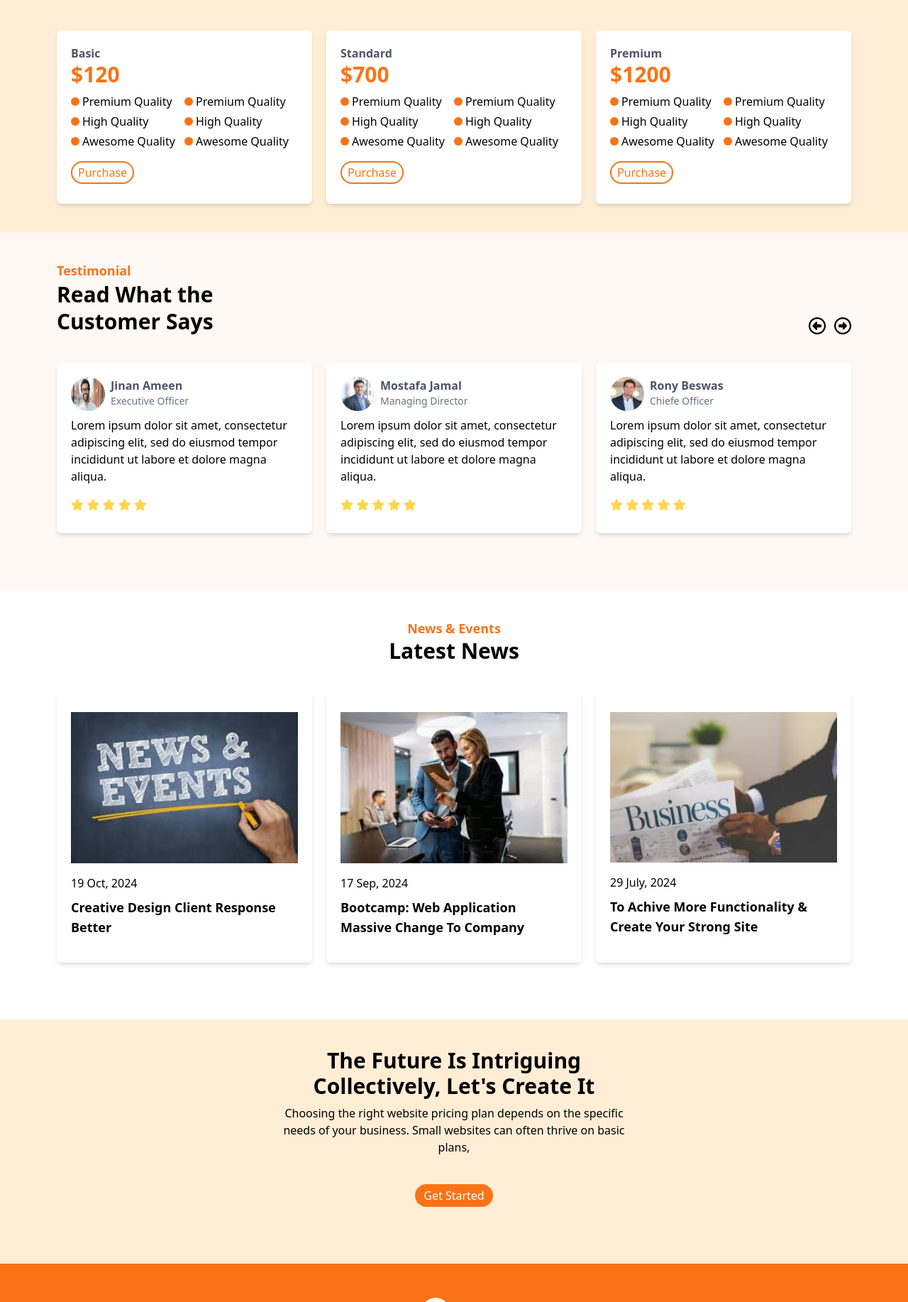
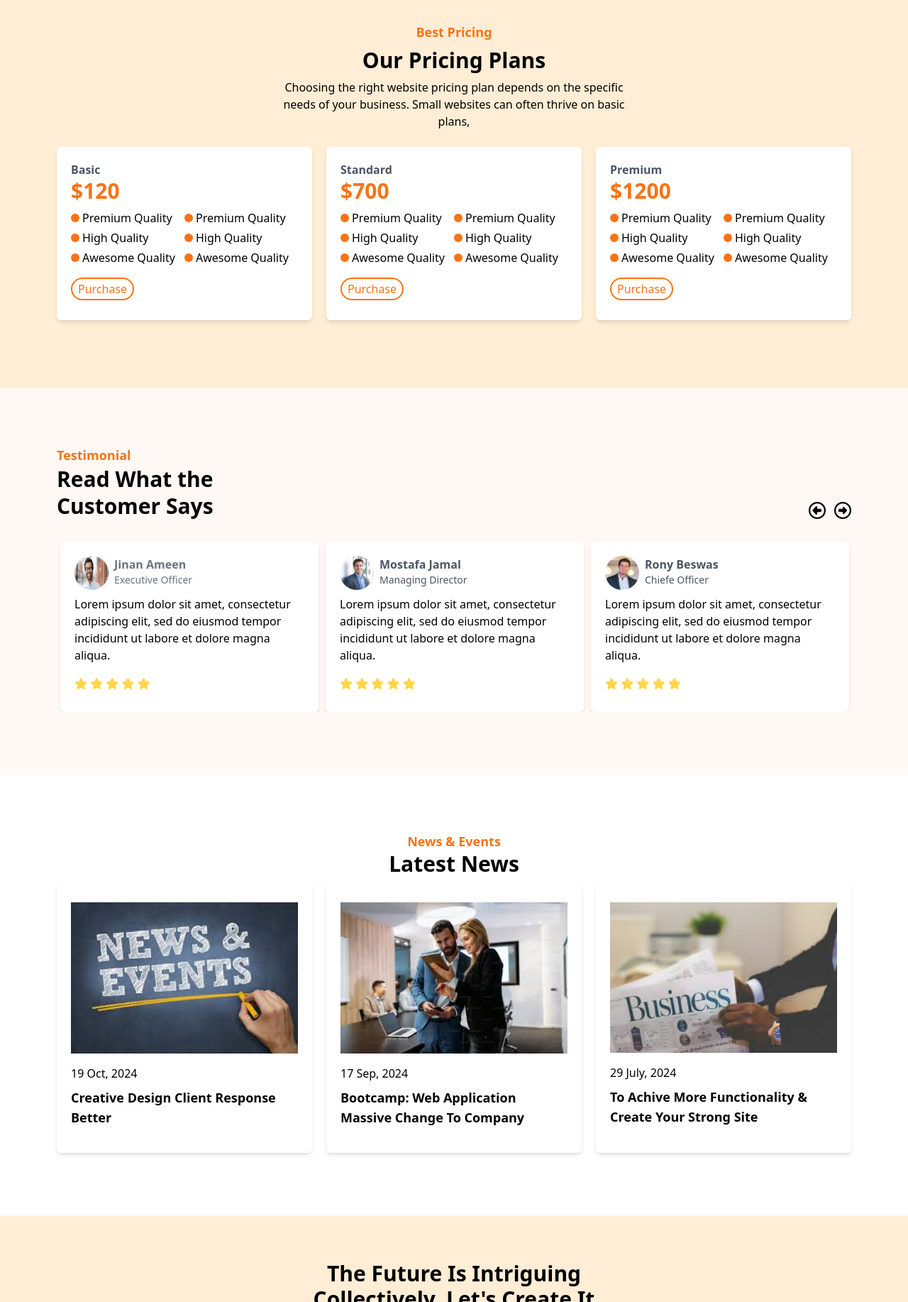
Before and after one commit to sifatkhaan/sartup, a website: page src/index.html in a window 1280 px wide. Shown: the part 1583-3417 px from the top of the page at 71% size. Drawn offline with nearby package versions, Linux system fonts and the light colour scheme; files whose address does not match are found by name.

Commit message:
slider added

```diff
--- a/public/js/script.js
+++ b/public/js/script.js
@@ -22,7 +22,7 @@ window.addEventListener("load", function () {
 //carousel
 $(document).ready(function () {
     $('.about-slider').slick({
-        slidesToShow: 1,
+        slidesToShow: 2,
         slidesToScroll: 1,
         autoplay: true,
         autoplaySpeed: 2000,
@@ -75,9 +75,9 @@ $(document).ready(function () {
 });
 $(document).ready(function () {
     $('.testimonial-slider').slick({
-        slidesToShow: 1,
+        slidesToShow: 3,
         slidesToScroll: 1,
-        autoplay: true,
+        // autoplay: true,
         autoplaySpeed: 2000,
         //   dots: true,
         arrows: false,
@@ -90,7 +90,7 @@ $(document).ready(function () {
                 }
             },
             {
-                breakpoint: 640, // mobile screen (640px and below)
+                breakpoint: 640,
                 settings: {
                     slidesToShow: 1,  // Show 1 slide on small screens
                     slidesToScroll: 1
--- a/src/index.html
+++ b/src/index.html
@@ -90,7 +90,7 @@
             <!-- navbar end -->
             <!-- top part start -->
             <div class="block md:flex pt-1 md:pt-5 gap-0 md:gap-3">
-                <div class="flex items-center w-full md:w-3/5 ">
+                <div class="flex items-center w-full md:w-1/2 ">
                     <div class="w-full">
                         <div class="flex w-full items-center justify-center">
                             <div class="w-2/5 md:w-full md:text-6xl font-bold  text-2xl">
@@ -125,8 +125,8 @@
                         </div>
                     </div>
                 </div>
-                <div class="w-full md:w-2/5 hidden md:block">
-                    <div class="md:w-96 bg-orange-100 rounded-full">
+                <div class="w-full md:w-1/2 hidden md:block">
+                    <div class=" bg-orange-100 rounded-full">
                         <image src="../public/images/corporate/testi_3-removebg.png" class="object-fill" />
                     </div>
                 </div>
@@ -177,20 +177,19 @@
                                 and technical
                                 areas</p>
                         </div>
-                        <div class="grid grid-cols-1 justify-items-center gap-3 lg:justify-between md:grid-cols-2 py-4">
-                            <div class="flex gap-3 items-center md:items-start">
+                        <div class="justify-items-center gap-3 lg:justify-between md:grid-cols-2 py-4 about-slider">
+                            <div class="flex gap-5 items-center justify-center md:justify-start md:items-start" style="display: flex;" >
                                 <div class="flex items-center">
                                     <i
                                         class="fas fa-rocket text-white pt-4 text-xl text-center bg-orange-500 h-12 w-12 rounded-full"></i>
                                 </div>
-
                                 <div>
                                     <h2 class="text-xl font-bold">Our Ambition</h2>
                                     <p>Everything we deed in today</p>
                                     <p>society has to do with business</p>
                                 </div>
                             </div>
-                            <div class="flex gap-3">
+                            <div class="flex gap-5 items-center justify-center md:items-start md:justify-start mx-2 md:px-0" style="display: flex;">
                                 <i
                                     class="fas fa-globe text-white pt-4 text-xl text-center bg-orange-500 h-12 w-12 rounded-full"></i>
                                 <div>
@@ -210,11 +209,11 @@
         <div class="bg-white">
             <div class="mx-2 sm:mx-8 md:mx-20">
                 <div class="grid grid-cols-1 md:grid-cols-2 gap-2 md:gap-8 py-4 md:py-20">
-                    <div class="py-1 md:py-4 ">
+                    <div class="py-1 md:py-4">
                         <h1 class="text-orange-500 text-lg font-semibold">Features</h1>
                         <h2 class="text-4xl font-bold py-1">Explore Our Professional Business Solution</h2>
                     </div>
-                    <div class="flex items-center ">
+                    <div class="flex items-center md:pt-10">
                         <p class="">
                             Studying business is a great way to going valuable working experience across many
                             industries. As
@@ -227,8 +226,8 @@
         <!-- feature part end -->
         <!-- pricing part start -->
         <div class="bg-orange-100">
-            <div class="mx-2 sm:mx-8 md:mx-20">
-                <div class="flex w-full justify-center pt-4 md:py-1">
+            <div class="mx-2 sm:mx-8 md:mx-20 md:py-20">
+                <div class="flex w-full justify-center">
                     <div class="w-full md:w-[45%] text-center">
                         <h1 class="text-orange-500 font-semibold text-lg">Best Pricing</h1>
                         <h1 class="text-3xl font-bold py-2">Our Pricing Plans</h1>
@@ -236,10 +235,9 @@
                             websites can often thrive on basic plans,</p>
                     </div>
                 </div>
-
-                <div class="grid grid-cols-1 md:grid-cols-3 gap-5 justify-between py-4 md:py-10 ">
+                <div class="grid grid-cols-1 md:grid-cols-3 gap-5 justify-between py-4 md:pt-6 ">
                     <div
-                        class="bg-white rounded-md shadow-md p-5 hover:text-white hover:bg-orange-500 hover:cursor-pointer group ">
+                        class="bg-white rounded-md shadow-md p-5 hover:text-white hover:bg-orange-500 hover:cursor-pointer group duration-700 hover:scale-105">
                         <h1 class="font-bold text-gray-600 group-hover:text-white">Basic</h1>
                         <h1 class="text-3xl font-bold text-orange-500 group-hover:text-white">$120</h1>
                         <div class="grid grid-cols-2 py-2">
@@ -280,7 +278,7 @@
 
                     </div>
                     <div
-                        class="bg-white rounded-md shadow-md p-5 hover:text-white hover:bg-orange-500 hover:cursor-pointer group">
+                        class="bg-white rounded-md shadow-md p-5 hover:text-white hover:bg-orange-500 hover:cursor-pointer group duration-700 hover:scale-105">
                         <h1 class="font-bold text-gray-600 group-hover:text-white">Standard</h1>
                         <h1 class="text-3xl font-bold text-orange-500 group-hover:text-white">$700</h1>
                         <div class="grid grid-cols-2 py-2">
@@ -321,7 +319,7 @@
 
                     </div>
                     <div
-                        class="bg-white rounded-md shadow-md p-5 hover:text-white hover:bg-orange-500 hover:cursor-pointer group">
+                        class="bg-white rounded-md shadow-md p-5 hover:text-white hover:bg-orange-500 hover:cursor-pointer group duration-700 hover:scale-105">
                         <h1 class="font-bold text-gray-600 group-hover:text-white">Premium</h1>
                         <h1 class="text-3xl font-bold text-orange-500 group-hover:text-white">$1200</h1>
                         <div class="grid grid-cols-2 py-2">
@@ -367,7 +365,7 @@
         <!-- pricing part end -->
         <!-- testeimonial part start -->
         <div class="bg-[#fff8f4]">
-            <div class="mx-2 sm:mx-8 md:mx-20 py-4 md:py-10">
+            <div class="mx-2 sm:mx-8 md:mx-20 py-4 md:py-20">
                 <div class="flex w-full">
                     <div class="w-[50%]">
                         <h1 class="text-orange-500 font-semibold text-lg">Testimonial</h1>
@@ -381,17 +379,17 @@
                             class="fa-regular fa-circle-right text-2xl hover:bg-orange-500 hover:text-white hover:rounded-full hover:cursor-pointer"></i>
                     </div>
                 </div>
-                <div class=" grid grid-cols-1 md:grid-cols-3 gap-5 justify-between py-2 md:py-10">
-                    <div
-                        class="bg-white rounded-md shadow-md p-5 hover:text-white hover:bg-orange-500 hover:cursor-pointer group">
+                <!-- <div class="grid grid-cols-1 md:grid-cols-3 gap-5 justify-between py-2 pt-8 testimonial-slider"> -->
+                <div class="py-2 pt-8 testimonial-slider space-x-5">
+                    <div class="bg-white rounded-md shadow-md p-5 hover:bg-orange-500 hover:cursor-pointer group transition duration-700 ease-in-out">
                         <div class="flex gap-2">
                             <image class="h-12 w-12 rounded-full" src="../public/images/corporate/testi_1.jpg" />
-                            <div>
-                                <p class="font-bold text-gray-600 group-hover:text-white">Jinan Ameen</p>
-                                <p class=" text-gray-500 group-hover:text-white text-sm">Executive Officer</p>
+                            <div class="text-gray-500 group-hover:text-white transition duration-700 ease-in-out">
+                                <p class="font-bold">Jinan Ameen</p>
+                                <p class="text-sm">Executive Officer</p>
                             </div>
                         </div>
-                        <div class="grid py-2">
+                        <div class="grid py-2 group-hover:text-white transition duration-500 ease-in-out">
                             <p>
                                 Lorem ipsum dolor sit amet, consectetur adipiscing elit, sed do eiusmod tempor
                                 incididunt ut
@@ -407,15 +405,15 @@
                         </div>
                     </div>
                     <div
-                        class="bg-white rounded-md shadow-md p-5 hover:text-white hover:bg-orange-500 hover:cursor-pointer group">
+                        class="bg-white rounded-md shadow-md p-5 hover:bg-orange-500 hover:cursor-pointer group transition duration-700 ease-in-out">
                         <div class="flex gap-2">
                             <image class="h-12 w-12 rounded-full" src="../public/images/corporate/testi-2.jpg" />
-                            <div>
-                                <p class="font-bold text-gray-600 group-hover:text-white">Mostafa Jamal</p>
-                                <p class=" text-gray-500 group-hover:text-white text-sm">Managing Director</p>
+                            <div class="text-gray-600 group-hover:text-white transition duration-700 ease-in-out">
+                                <p class="font-bold ">Mostafa Jamal</p>
+                                <p class="text-sm">Managing Director</p>
                             </div>
                         </div>
-                        <div class="grid py-2">
+                        <div class="grid py-2  group-hover:text-white transition duration-500 ease-in-out">
                             <p>
                                 Lorem ipsum dolor sit amet, consectetur adipiscing elit, sed do eiusmod tempor
                                 incididunt ut
@@ -431,15 +429,39 @@
                         </div>
                     </div>
                     <div
-                        class="bg-white rounded-md shadow-md p-5 hover:text-white hover:bg-orange-500 hover:cursor-pointer group">
+                        class="bg-white rounded-md shadow-md p-5 hover:bg-orange-500 hover:cursor-pointer group transition duration-700 ease-in-out">
                         <div class="flex gap-2">
                             <image class="h-12 w-12 rounded-full" src="../public/images/corporate/testi_3.jpg" />
-                            <div>
-                                <p class="font-bold text-gray-600 group-hover:text-white">Rony Beswas</p>
-                                <p class=" text-gray-500 group-hover:text-white text-sm">Chiefe Officer</p>
+                            <div class="text-gray-600 group-hover:text-white transition duration-700 ease-in-out">
+                                <p class="font-bold ">Rony Beswas</p>
+                                <p class="text-sm">Chiefe Officer</p>
                             </div>
                         </div>
-                        <div class="grid py-2">
+                        <div class="grid py-2  group-hover:text-white transition duration-500 ease-in-out">
+                            <p>
+                                Lorem ipsum dolor sit amet, consectetur adipiscing elit, sed do eiusmod tempor
+                                incididunt ut
+                                labore et dolore magna aliqua.
+                            </p>
+                        </div>
+                        <div class="py-2">
+                            <i class="fa-solid fa-star text-[#ffd54a]"></i>
+                            <i class="fa-solid fa-star text-[#ffd54a]"></i>
+                            <i class="fa-solid fa-star text-[#ffd54a]"></i>
+                            <i class="fa-solid fa-star text-[#ffd54a]"></i>
+                            <i class="fa-solid fa-star text-[#ffd54a]"></i>
+                        </div>
+                    </div>
+                    <div
+                        class="bg-white rounded-md shadow-md p-5 hover:bg-orange-500 hover:cursor-pointer group transition duration-700 ease-in-out">
+                        <div class="flex gap-2">
+                            <image class="h-12 w-12 rounded-full" src="../public/images/corporate/testi_3.jpg" />
+                            <div class="text-gray-600 group-hover:text-white transition duration-700 ease-in-out">
+                                <p class="font-bold ">Rony Beswas</p>
+                                <p class="text-sm">Chiefe Officer</p>
+                            </div>
+                        </div>
+                        <div class="grid py-2  group-hover:text-white transition duration-500 ease-in-out">
                             <p>
                                 Lorem ipsum dolor sit amet, consectetur adipiscing elit, sed do eiusmod tempor
                                 incididunt ut
@@ -460,7 +482,7 @@
         <!-- testimonial part end -->
         <!-- news and event part start -->
         <div class="bg-white">
-            <div class="mx-2 sm:mx-8 md:mx-20 py-4 md:py-10">
+            <div class="mx-2 sm:mx-8 md:mx-20 py-4 md:py-20">
                 <div class="flex w-full justify-center">
                     <div class="w-full md:w-[45%] text-center">
                         <h1 class="text-orange-500 font-semibold text-lg">News & Events</h1>
@@ -468,8 +490,8 @@
 
                     </div>
                 </div>
-                <div class="grid grid-cols-1 md:grid-cols-3 gap-2 md:gap-5 justify-between py-2 md:py-10">
-                    <div class="bg-white rounded-md shadow-md p-5 hover:cursor-pointer group">
+                <div class="grid grid-cols-1 md:grid-cols-3 gap-2 md:gap-5 justify-between py-2">
+                    <div class="bg-white rounded-md shadow-md p-5 hover:cursor-pointer group duration-700 hover:scale-105">
                         <div class="grid grid-cols-1 py-0 md:py-2">
                             <div class="">
                                 <image src="../public/images/corporate/news_1.jpg" class="w-full object-fill" alt="" />
@@ -480,7 +502,7 @@
                             <p class="py-2 capitalize font-bold text-lg">creative design client response better</p>
                         </div>
                     </div>
-                    <div class="bg-white rounded-md shadow-md p-5 hover:cursor-pointer group">
+                    <div class="bg-white rounded-md shadow-md p-5 hover:cursor-pointer group duration-700 hover:scale-105">
                         <div class="grid grid-cols-1 py-0 md:py-2">
                             <div class="">
                                 <image src="../public/images/corporate/news_3.jpg" class="w-full object-fill" alt="" />
@@ -492,7 +514,7 @@
                                 company</p>
                         </div>
                     </div>
-                    <div class="bg-white rounded-md shadow-md p-5 hover:cursor-pointer group">
+                    <div class="bg-white rounded-md shadow-md p-5 hover:cursor-pointer group duration-700 hover:scale-105">
                         <div class="grid grid-cols-1 py-0 md:py-2">
                             <div class="">
                                 <image src="../public/images/corporate/news_2.jpg" class="w-full object-fill" alt="" />
@@ -511,7 +533,7 @@
         <!-- news and event part end -->
         <!-- subscribe part start -->
         <div class="bg-orange-100">
-            <div class="mx-2 sm:mx-8 md:mx-20 py-4 md:py-10">
+            <div class="mx-2 sm:mx-8 md:mx-20 py-4 md:py-16">
                 <div class="flex w-full justify-center">
                     <div class="w-full md:w-[45%] text-center">
                         <h1 class="text-2xl md:text-3xl font-bold">The Future Is Intriguing</h1>
@@ -520,15 +542,15 @@
                             websites can often thrive on basic plans,</p>
                     </div>
                 </div>
-                <div class="flex justify-center pt-5 md:py-10">
-                    <button class="text-white bg-orange-500 rounded-full py-1 px-3">Get Started</button>
+                <div class="flex justify-center items-center pt-5 md:pt-8">
+                    <button class="text-white bg-orange-500 rounded-full h-10 px-6 text-center transition duration-700 ease-in-out hover:scale-125">Get Started</button>
                 </div>
             </div>
         </div>
         <!-- subcribe part end -->
         <!-- footer part start -->
         <div class="bg-orange-500">
-            <div class="mx-2 sm:mx-8 md:mx-20 py-5 md:py-10">
+            <div class="mx-2 sm:mx-8 md:mx-20 py-5 md:py-14">
                 <div class="flex w-full justify-center">
                     <div class="w-full md:w-[45%] text-center">
                         <a href="index.html" class="hover:text-gray-400">
--- a/src/styles.css
+++ b/src/styles.css
@@ -33,3 +33,11 @@
     0% { transform: rotate(0deg); }
     100% { transform: rotate(360deg); }
   }
+  .slick-slide {
+    margin: 0 5px; /* Adjust the gap size as needed */
+  }
+
+  .slick-track {
+    display: flex;
+    gap: 20px;
+  }
```
Also changed, not shown: dist/output.css.
